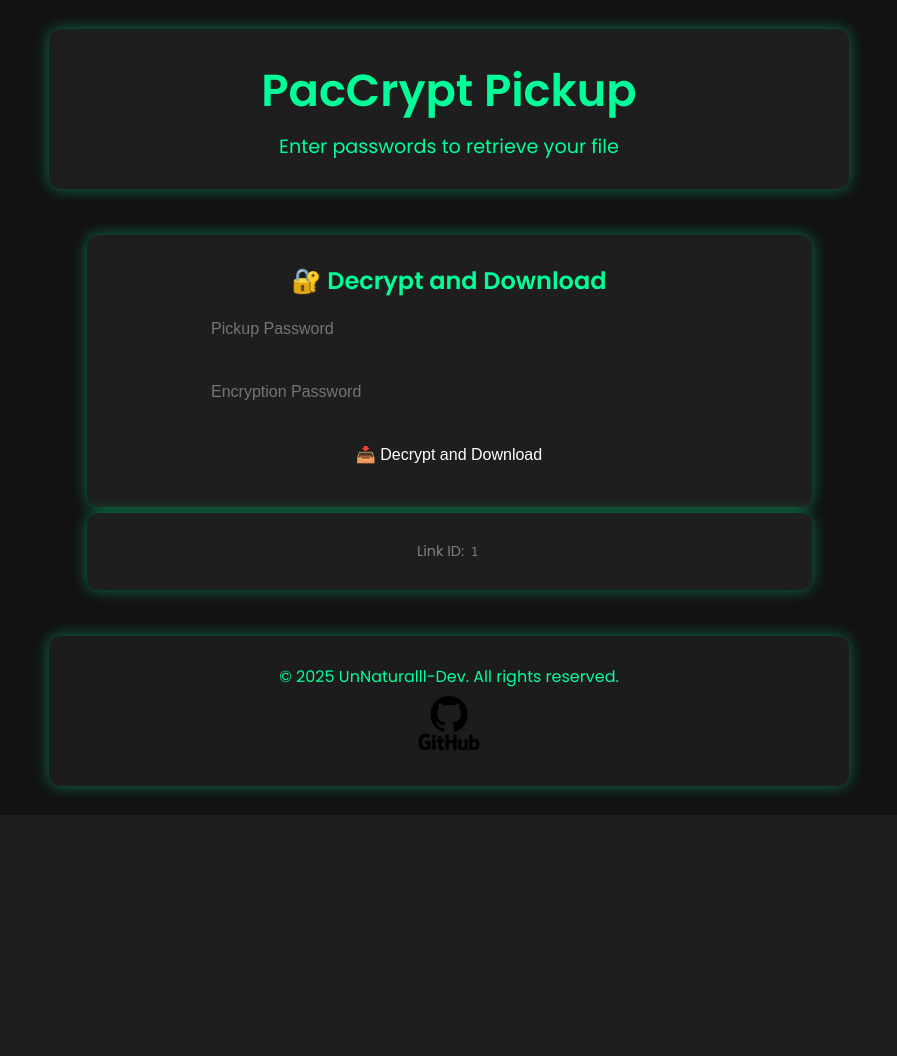
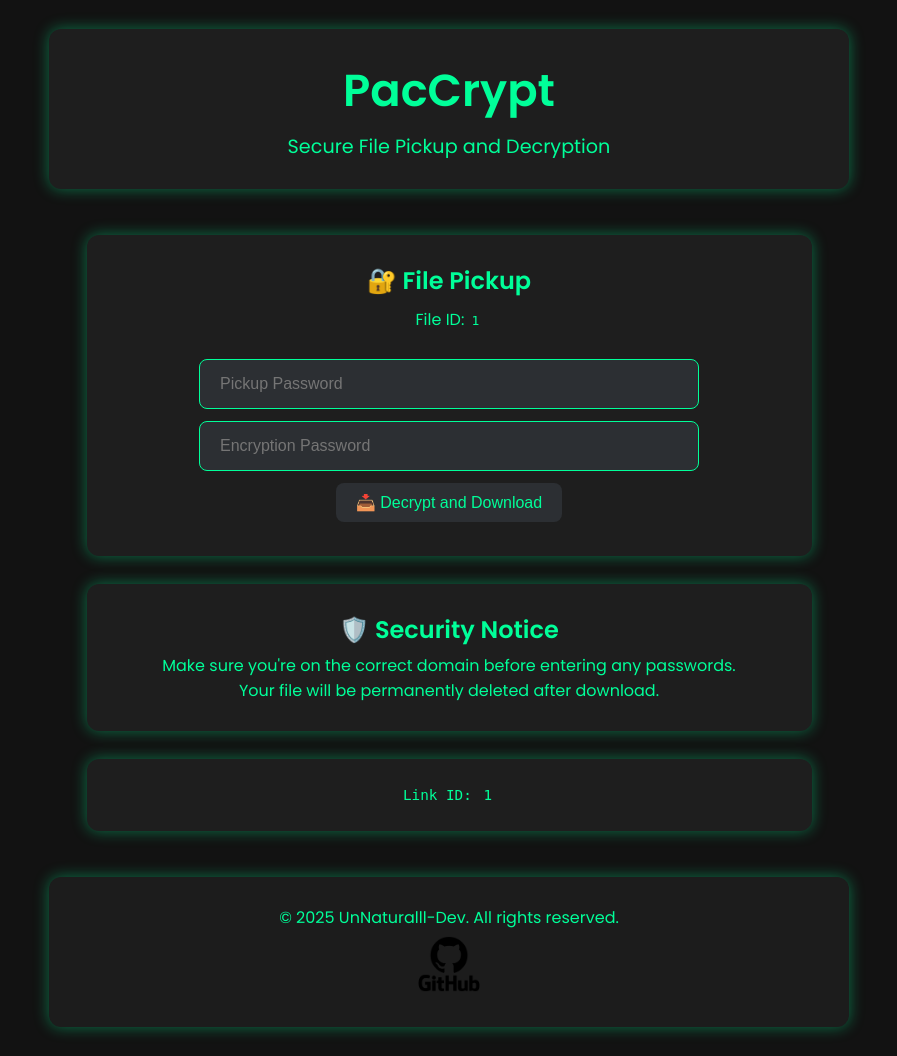
Before and after one commit to TySP-Dev/PacCrypt-Webapp, a Flask app: template templates/pickup.html in a window 1280 px wide. Shown: the whole page, without its empty margins (191-1088 px from the left). Before the commit the page ends 803 px from the top, so only its background shows below. Run offline with Flask 3, Linux system fonts and the light colour scheme; the template is opened without the code that fills it: most values are stand-ins (such as "Sample title", 1, 10 or a date in 2020).

Commit message:
small things i forgot on my last push

```diff
--- a/static/css/styles.css
+++ b/static/css/styles.css
@@ -452,6 +452,15 @@ section.card {
     margin-bottom: 25px;
 }
 
+/* Pickup page sections */
+#pickup-section {
+    margin-bottom: 25px;
+}
+
+#security-notice-section {
+    margin-bottom: 25px;
+}
+
 /* ===== File Input Section ===== */
 #encoding-section #file-section {
     display: none;
--- a/templates/pickup.html
+++ b/templates/pickup.html
@@ -3,33 +3,33 @@
 <head>
     <meta charset="UTF-8" />
     <meta name="viewport" content="width=device-width, initial-scale=1.0" />
-    <meta name="description" content="PacCrypt - File Pickup" />
-    <title>Pickup File - PacCrypt</title>
+    <meta name="description" content="PacCrypt - Secure file pickup and decryption" />
+    <title>PacCrypt - Secure File Pickup</title>
 
     <!-- Favicon -->
-    <link rel="icon" type="image/png" href="{{ url_for('static', filename='img/PacCrypt.png') }}" />
+    <link rel="icon" href="{{ url_for('static', filename='img/PacCrypt.png') }}" type="image/png" />
 
     <!-- Stylesheets -->
-    <link href="https://fonts.googleapis.com/css2?family=Poppins:wght@300;400;600&display=swap" rel="stylesheet" />
     <link rel="stylesheet" href="{{ url_for('static', filename='css/styles.css') }}" />
+    <link href="https://fonts.googleapis.com/css2?family=Poppins:wght@300;400;600&display=swap" rel="stylesheet">
 </head>
 <body class="dark">
     <!-- Header -->
     <header class="card">
-        <h1>PacCrypt Pickup</h1>
-        <p>Enter passwords to retrieve your file</p>
+        <h1>PacCrypt</h1>
+        <p>Secure File Pickup and Decryption</p>
     </header>
 
     <!-- Main Content -->
     <main>
-        <!-- Pickup Form Section -->
-        <section class="card form-group">
-            <h2>🔐 Decrypt and Download</h2>
+        <!-- File Pickup Section -->
+        <section id="pickup-section" class="card form-group">
+            <h2>🔐 File Pickup</h2>
 
             <!-- Flash Messages -->
             {% with messages = get_flashed_messages() %}
             {% if messages %}
-            <ul style="color: red;">
+            <ul style="color: lime; list-style: none; padding-left: 0;">
                 {% for message in messages %}
                 <li>{{ message }}</li>
                 {% endfor %}
@@ -37,19 +37,49 @@
             {% endif %}
             {% endwith %}
 
+            <!-- File Info -->
+            <div class="form-group">
+                <p style="color: #00ff99; margin-bottom: 15px;">File ID: <code>{{ file_id }}</code></p>
+            </div>
+
             <!-- Pickup Form -->
-            <form method="POST" class="pickup-form">
-                <input type="password" name="pickup_password" placeholder="Pickup Password" required autocomplete="off" />
-                <input type="password" name="enc_password" placeholder="Encryption Password" required autocomplete="off" />
-                <div class="button-group mt-3">
-                    <button type="submit" class="download-btn">📥 Decrypt and Download</button>
+            <form method="POST" class="form-group">
+                <div class="form-group">
+                    <input type="password"
+                           name="pickup_password"
+                           placeholder="Pickup Password"
+                           required
+                           autocomplete="off" />
+                </div>
+
+                <div class="form-group">
+                    <input type="password"
+                           name="enc_password"
+                           placeholder="Encryption Password"
+                           required
+                           autocomplete="off" />
+                </div>
+
+                <div class="button-group">
+                    <button type="submit">📥 Decrypt and Download</button>
                 </div>
             </form>
         </section>
 
-        <!-- File ID Section -->
-        <section class="card form-group">
-            <p style="font-size: 0.9em; color: gray;">Link ID: <code>{{ file_id }}</code></p>
+        <!-- Security Notice Section -->
+        <section id="security-notice-section" class="card form-group">
+            <h2>🛡️ Security Notice</h2>
+            <p style="color: #00ff99; text-align: center;">
+                Make sure you're on the correct domain before entering any passwords.<br>
+                Your file will be permanently deleted after download.
+            </p>
+        </section>
+
+        <!-- Link ID Section -->
+        <section id="link-id-section" class="card form-group">
+            <p style="color: #00ff99; text-align: center; font-family: monospace; font-size: 1.1em;">
+                Link ID: <code>{{ file_id }}</code>
+            </p>
         </section>
     </main>
 
```
Also changed, not shown: static/img/PacCrypt.png.
